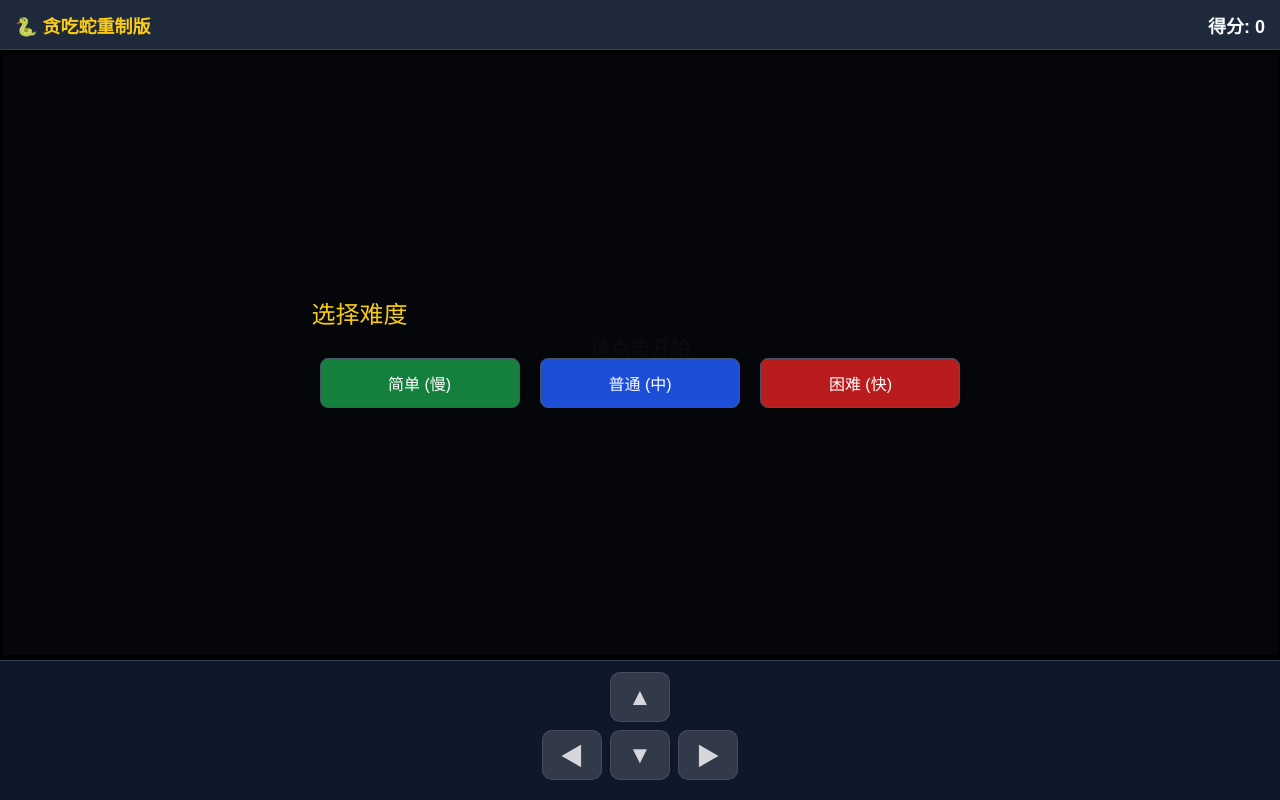
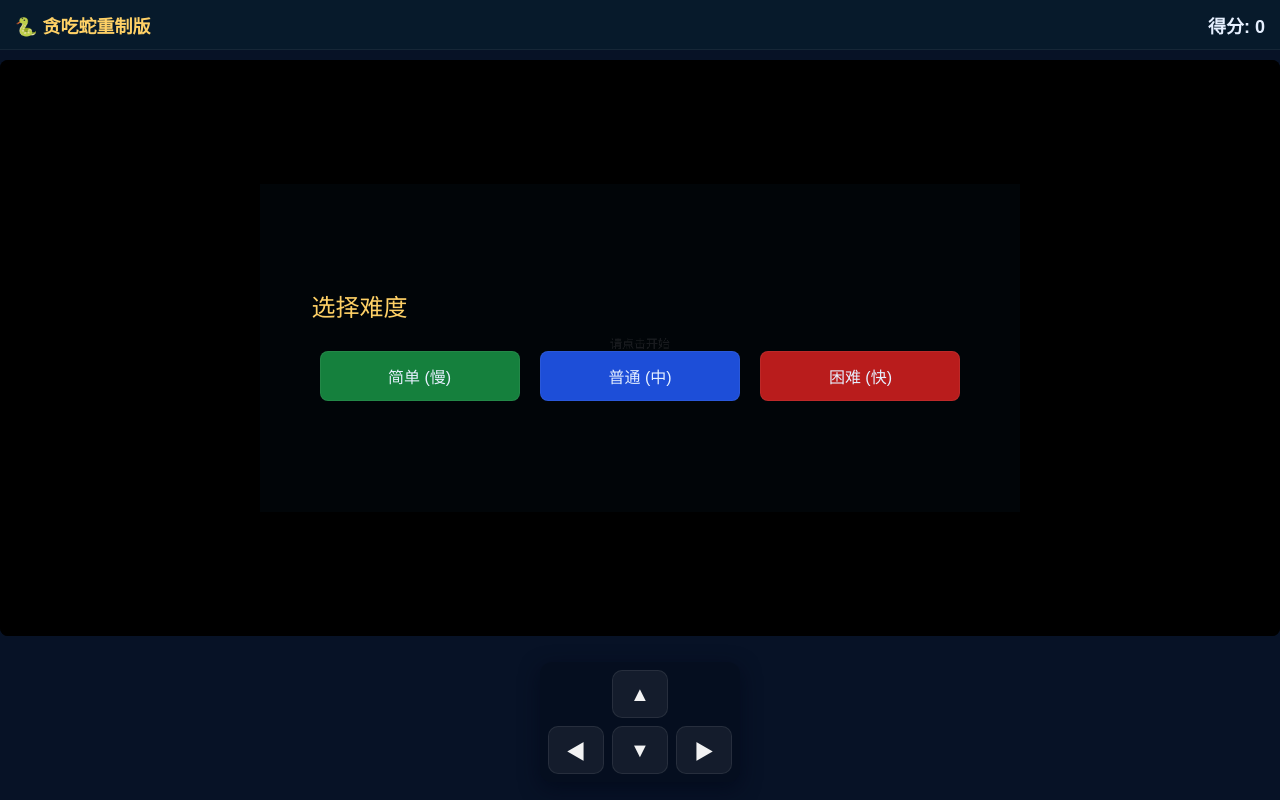
Before and after one commit to xlzhen-940218/WebGames, a plain HTML site: page games/tanchishe.html in a window 1280 px wide. Drawn offline with Linux system fonts and the light colour scheme.

Commit message:
优化布局和配色

```diff
--- a/games/tanchishe.html
+++ b/games/tanchishe.html
@@ -6,14 +6,20 @@
     <title>贪吃蛇 - 完美修复版</title>
     <style>
         :root {
-            --bg-color: #0f172a;     /* 深蓝黑背景 */
-            --game-bg: #1e293b;      /* 游戏区域背景 */
-            --snake-head: #22c55e;
-            --snake-body: #4ade80;
-            --btn-bg: rgba(255, 255, 255, 0.15);
-            --btn-active: rgba(255, 255, 255, 0.3);
-            --text-color: #f8fafc;
-            --accent: #facc15;       /* 金黄色强调 */
+            /* 新配色：深色主题 + 清新绿色蛇身 + 温暖强调色 */
+            --bg-color: #071226;        /* 深夜蓝背景 */
+            --header-bg: #071a2b;      /* 顶栏 */
+            --game-bg: #082233;        /* 游戏区域背景 */
+            --grid-color: rgba(255,255,255,0.04);
+            --border-color: rgba(255,255,255,0.06);
+            --panel-bg: rgba(2,6,23,0.5);
+            --snake-head: #7ee787;     /* 亮绿头 */
+            --snake-body: #49d08f;     /* 绿身 */
+            --btn-bg: rgba(255, 255, 255, 0.06);
+            --btn-active: rgba(255, 255, 255, 0.12);
+            --text-color: #e6f0ff;
+            --muted: #9fb0c8;
+            --accent: #ffd166;         /* 暖色强调 */
         }
 
         * {
@@ -42,8 +48,8 @@
             justify-content: space-between;
             align-items: center;
             padding: 0 15px;
-            background: #1e293b;
-            border-bottom: 1px solid #334155;
+            background: var(--header-bg);
+            border-bottom: 1px solid var(--border-color);
             flex-shrink: 0;
         }
         h1 { font-size: 18px; margin: 0; color: var(--accent); }
@@ -51,7 +57,7 @@
 
         /* 2. 游戏主区域 (自动占满剩余空间) */
         #game-container {
-            flex: 1; /* 关键：自动伸缩 */
+            flex: none; /* 固定高度，便于缩小游戏区域 */
             position: relative;
             display: flex;
             justify-content: center;
@@ -59,6 +65,11 @@
             background: #000;
             overflow: hidden;
             width: 100%;
+            /* 将游戏区域限制为一个合适高度（减去 header 与控制区），并在小屏幕上自适应 */
+            height: calc(100vh - 50px - 120px);
+            max-height: 72vh;
+            margin: 10px auto;
+            border-radius: 8px;
         }
 
         canvas {
@@ -83,9 +94,9 @@
 
         .menu-title { font-size: 24px; margin-bottom: 20px; color: var(--accent); }
         .menu-btn {
-            background: #334155;
-            border: 1px solid #475569;
-            color: white;
+            background: var(--panel-bg);
+            border: 1px solid var(--border-color);
+            color: var(--text-color);
             padding: 12px 30px;
             margin: 8px;
             border-radius: 8px;
@@ -99,35 +110,53 @@
         .bg-red { background: #b91c1c; }
 
         /* 3. 底部控制区 (高度固定 140px) */
+        /* 将控制区改为悬浮在底部的固定面板，向上移动以便更容易触达 */
         #controls {
-            height: 140px;
-            background: #0f172a;
-            border-top: 1px solid #334155;
+            position: fixed;
+            left: 50%;
+            transform: translateX(-50%);
+            bottom: 14px; /* 上移按键，便于拇指触达 */
+            height: auto;
+            background: transparent;
+            border-top: none;
             display: flex;
             justify-content: center;
             align-items: center;
-            flex-shrink: 0;
-            padding-bottom: 10px; /* 给底部Home条留点位置 */
+            z-index: 30;
+            pointer-events: none; /* 默认为不可交互，内部 .d-pad 会打开交互 */
+            width: 100%;
+            max-width: 420px;
+            padding: 4px;
         }
 
         /* 十字键布局优化 */
         .d-pad {
             display: grid;
-            grid-template-columns: 60px 60px 60px;
-            grid-template-rows: 50px 50px;
+            grid-template-columns: 56px 56px 56px;
+            grid-template-rows: 48px 48px;
             gap: 8px;
+            background: rgba(0,0,0,0.18);
+            padding: 8px;
+            border-radius: 12px;
+            pointer-events: auto; /* 开启交互 */
+            box-shadow: 0 6px 20px rgba(2,6,23,0.6);
         }
 
         .key {
             background: var(--btn-bg);
-            border: 1px solid rgba(255,255,255,0.1);
+            border: 1px solid rgba(255,255,255,0.08);
             border-radius: 10px;
             display: flex;
             justify-content: center;
             align-items: center;
-            font-size: 24px;
-            color: rgba(255,255,255,0.8);
+            font-size: 20px;
+            color: rgba(255,255,255,0.95);
             cursor: pointer;
+            width: 56px;
+            height: 48px;
+            user-select: none;
+            -webkit-user-select: none;
+            touch-action: manipulation;
         }
         .key:active { background: var(--btn-active); }
 
@@ -158,7 +187,7 @@
 
             <div id="game-over-menu" class="hidden">
                 <div class="menu-title">游戏结束</div>
-                <p id="fail-reason" style="color: #cbd5e1; margin-bottom: 20px;">撞墙了</p>
+                <p id="fail-reason" style="color: var(--muted); margin-bottom: 20px;">撞墙了</p>
                 <button class="menu-btn bg-blue" onclick="showStartMenu()">返回主菜单</button>
             </div>
         </div>
@@ -182,6 +211,14 @@
         const gameOverMenu = document.getElementById('game-over-menu');
         const failReasonEl = document.getElementById('fail-reason');
         const gameContainer = document.getElementById('game-container');
+
+        // 读取 CSS 变量，供画布绘制使用（使 JS 与主题联动）
+        const __cssVars = getComputedStyle(document.documentElement);
+        const COLOR_GAME_BG = __cssVars.getPropertyValue('--game-bg').trim() || '#1e293b';
+        const COLOR_GRID = __cssVars.getPropertyValue('--grid-color').trim() || '#334155';
+        const COLOR_SNAKE_HEAD = __cssVars.getPropertyValue('--snake-head').trim() || '#22c55e';
+        const COLOR_SNAKE_BODY = __cssVars.getPropertyValue('--snake-body').trim() || '#4ade80';
+        const COLOR_MUTED = __cssVars.getPropertyValue('--muted').trim() || '#475569';
 
         // --- 配置 ---
         let GRID_SIZE = 20; // 默认网格大小
@@ -223,6 +260,11 @@
 
             canvas.width = COLS * GRID_SIZE;
             canvas.height = ROWS * GRID_SIZE;
+
+            // 如果 canvas 的像素尺寸过大，限制其 CSS 显示大小以保持在容器内
+            canvas.style.maxWidth = Math.min(canvas.width, 760) + 'px';
+            canvas.style.width = '100%';
+            canvas.style.height = 'auto';
 
             // 如果游戏未进行，重绘背景
             if (!isRunning) drawStatic();
@@ -380,11 +422,11 @@
 
         function draw() {
             // 背景
-            ctx.fillStyle = '#1e293b';
+            ctx.fillStyle = COLOR_GAME_BG;
             ctx.fillRect(0, 0, canvas.width, canvas.height);
 
             // 网格线 (稍微暗淡一点)
-            ctx.strokeStyle = '#334155';
+            ctx.strokeStyle = COLOR_GRID;
             ctx.lineWidth = 1;
             ctx.beginPath();
             // 只画几条线意思一下，画太密影响性能和视觉
@@ -405,19 +447,18 @@
             }
 
             // 蛇
-            ctx.fillStyle = '#4ade80';
             snake.forEach((p, i) => {
-                if (i === 0) ctx.fillStyle = '#22c55e'; // 头
-                else ctx.fillStyle = '#4ade80'; // 身
+                if (i === 0) ctx.fillStyle = COLOR_SNAKE_HEAD; // 头
+                else ctx.fillStyle = COLOR_SNAKE_BODY; // 身
 
                 ctx.fillRect(p.x*GRID_SIZE+1, p.y*GRID_SIZE+1, GRID_SIZE-2, GRID_SIZE-2);
             });
         }
 
         function drawStatic() {
-            ctx.fillStyle = '#1e293b';
+            ctx.fillStyle = COLOR_GAME_BG;
             ctx.fillRect(0, 0, canvas.width, canvas.height);
-            ctx.fillStyle = '#475569';
+            ctx.fillStyle = COLOR_MUTED;
             ctx.font = '20px sans-serif';
             ctx.textAlign = 'center';
             ctx.fillText("请点击开始", canvas.width/2, canvas.height/2);
```
